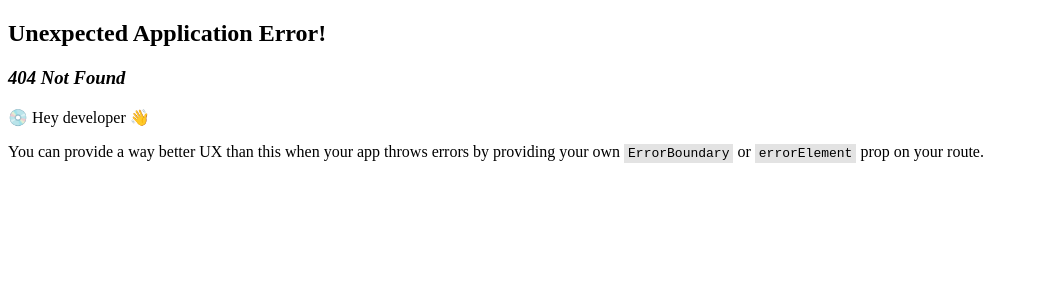
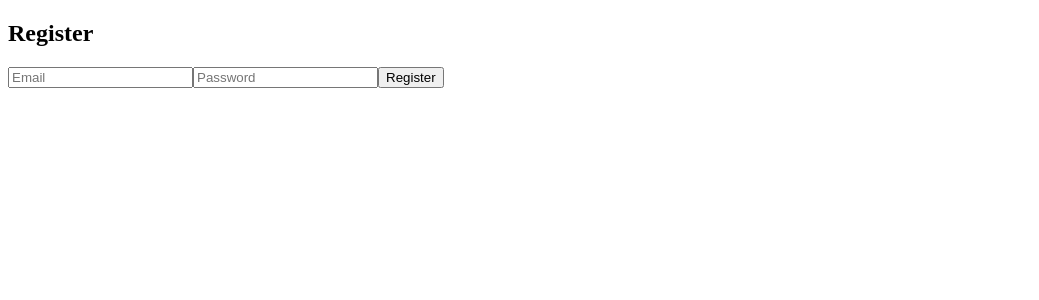
Before and after one commit to codekesh/ai-tracking-frontend, a React (Vite) app: page /register in a window 1280 px wide. Before the commit this address had no page. Shown: the top 300 px of the page, without its empty margins (0-1039 px from the left). Built offline with nearby package versions, Linux system fonts and the light colour scheme.

Commit message:
login and register page are working

```diff
--- a/src/app/router.tsx
+++ b/src/app/router.tsx
@@ -1,9 +1,14 @@
 import { createBrowserRouter } from "react-router-dom";
 import LoginPage from "../features/auth/pages/LoginPage";
+import RegisterPage from "../features/auth/pages/RegisterPage";
 
 export const router = createBrowserRouter([
   {
     path: "/login",
     element: <LoginPage />,
   },
+  {
+    path: "/register",
+    element: <RegisterPage />,
+  },
 ]);
--- a/src/features/auth/pages/LoginPage.tsx
+++ b/src/features/auth/pages/LoginPage.tsx
@@ -1,13 +1,13 @@
 import { useState } from "react";
 import { authAPI } from "../../../shared/api/axios";
-
+import { Link } from "react-router-dom";
 export default function LoginPage() {
   const [email, setEmail] = useState("");
   const [password, setPassword] = useState("");
 
   const handleLogin = async () => {
     try {
-      const res = await authAPI.post("/login", { email, password });
+      const res = await authAPI.post("/auth/login", { email, password });
       console.log(res.data);
       alert("Login Success");
     } catch (err) {
@@ -17,6 +17,7 @@ export default function LoginPage() {
   };
 
   return (
+    <>
       <div>
         <h2>Login</h2>
         <input
@@ -32,5 +33,9 @@ export default function LoginPage() {
         />
         <button onClick={handleLogin}>Login</button>
       </div>
+      <p>
+        Don't have an account? <Link to="/register">Register</Link>
+      </p>
+    </>
   );
 }
--- /dev/null
+++ b/src/features/auth/pages/RegisterPage.tsx
@@ -0,0 +1,47 @@
+import { useState } from "react";
+import { authAPI } from "../../../shared/api/axios";
+import { useNavigate } from "react-router-dom";
+
+export default function RegisterPage() {
+  const [email, setEmail] = useState("");
+  const [password, setPassword] = useState("");
+  const navigate = useNavigate();
+
+  const handleRegister = async () => {
+    try {
+      const res = await authAPI.post("/auth/register", {
+        email,
+        password,
+      });
+
+      console.log(res.data);
+      alert("Registration successful");
+
+      navigate("/login");
+    } catch (err) {
+      console.error(err);
+      alert("Registration failed");
+    }
+  };
+
+  return (
+    <div>
+      <h2>Register</h2>
+
+      <input
+        placeholder="Email"
+        value={email}
+        onChange={(e) => setEmail(e.target.value)}
+      />
+
+      <input
+        placeholder="Password"
+        type="password"
+        value={password}
+        onChange={(e) => setPassword(e.target.value)}
+      />
+
+      <button onClick={handleRegister}>Register</button>
+    </div>
+  );
+}
```
Lines whose indentation alone changed are shown as unchanged.
